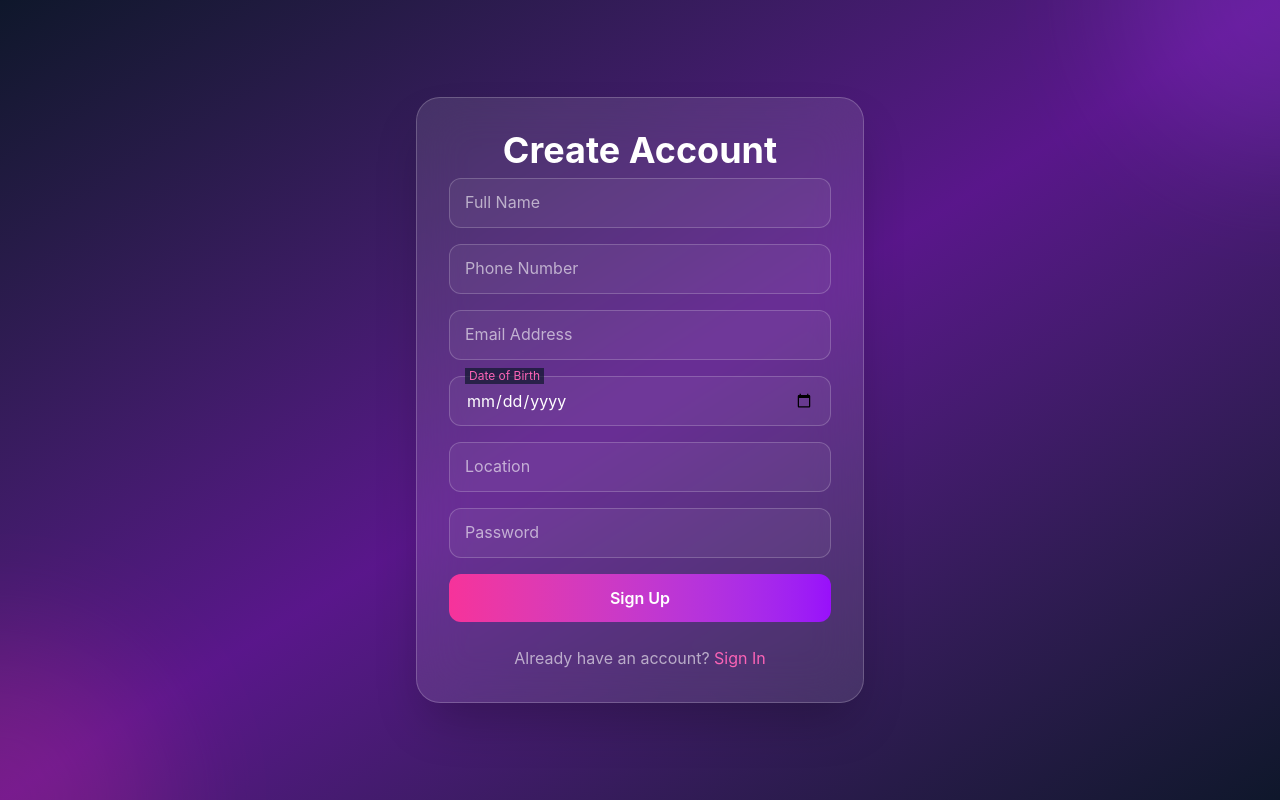
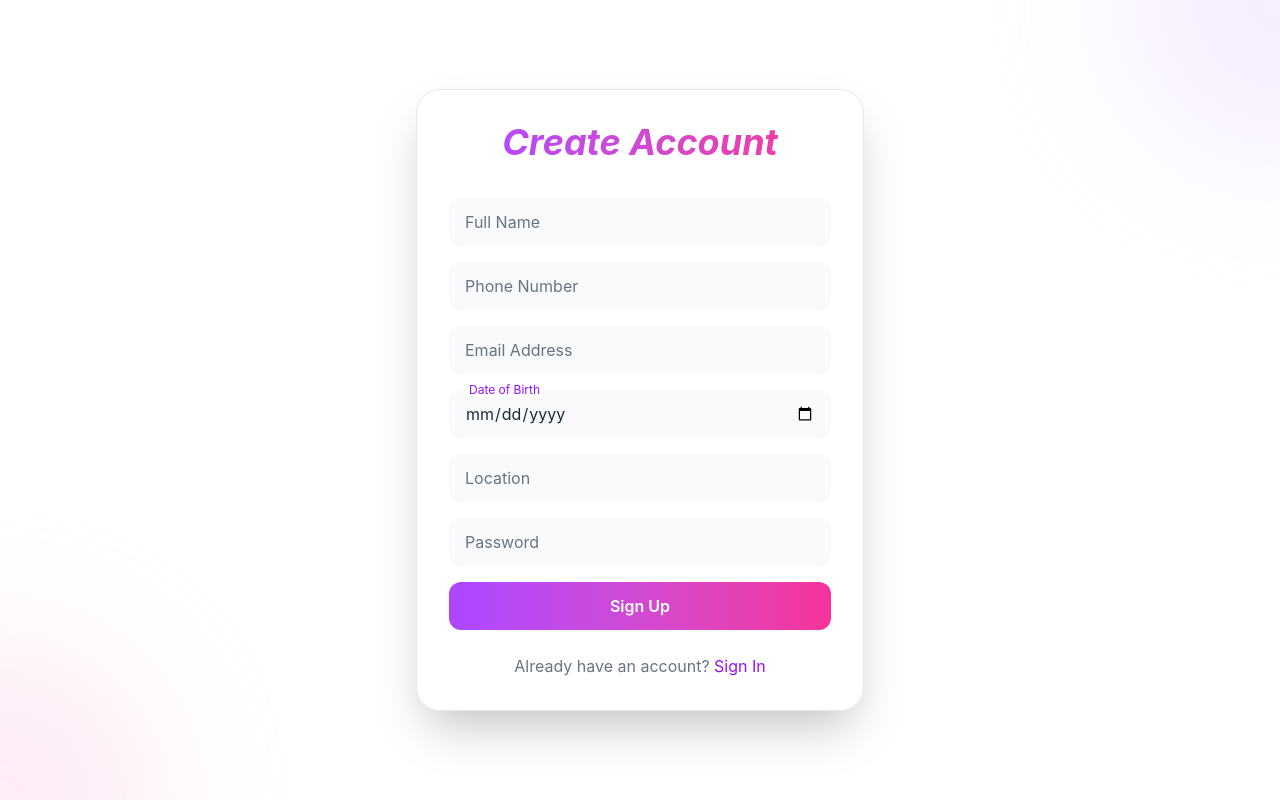
Before and after one commit to Maraki-Astatke/Register, a React (Vite) app in the folder user-register/: page /signup in a window 1280 px wide. Built offline with nearby package versions, Linux system fonts and the light colour scheme.

Commit message:
Change in UI

```diff
--- a/user-register/src/Pages/Signup.jsx
+++ b/user-register/src/Pages/Signup.jsx
@@ -33,48 +33,48 @@ export default function Signup() {
   };
 
   return (
-    <div className="min-h-screen flex items-center justify-center bg-gradient-to-br from-slate-900 via-purple-900 to-slate-900 p-4 relative overflow-hidden">
+    <div className="min-h-screen flex items-center justify-center bg-white p-4 relative overflow-hidden">
 
-
-      <div className="absolute inset-0">
-        <div className="absolute -top-40 -right-40 w-80 h-80 bg-purple-500 rounded-full blur-3xl opacity-20"></div>
-        <div className="absolute -bottom-40 -left-40 w-80 h-80 bg-pink-500 rounded-full blur-3xl opacity-20"></div>
+      {/* Background blobs */}
+      <div className="absolute inset-0 overflow-hidden">
+        <div className="absolute -top-40 -right-40 w-80 h-80 bg-purple-200 rounded-full blur-3xl opacity-40"></div>
+        <div className="absolute -bottom-40 -left-40 w-80 h-80 bg-pink-200 rounded-full blur-3xl opacity-40"></div>
       </div>
 
       <div className="max-w-md w-full relative z-10">
-        <div className="bg-white/10 backdrop-blur-xl p-8 rounded-3xl shadow-2xl border border-white/20">
+        <div className="relative bg-white/90 backdrop-blur-xl p-8 rounded-3xl shadow-2xl border border-gray-200">
 
-          <h2 className="text-4xl font-bold text-center text-white mb-2">
+          <h2 className="text-4xl italic font-bold mb-2 text-center bg-gradient-to-r from-purple-500 to-pink-500 bg-clip-text text-transparent">
             Create Account
           </h2>
 
 
           {error && (
-            <div className="mb-4 p-3 bg-red-500/20 border border-red-500/50 rounded-xl">
-              <p className="text-red-200 text-center text-sm">{error}</p>
+            <div className="mb-6 p-3 bg-red-100 border border-red-300 rounded-xl">
+              <p className="text-red-600 text-center text-sm">{error}</p>
             </div>
           )}
 
           <form onSubmit={handleSignup} className="space-y-4">
 
-
-            <div className="relative">
+            {/* Full Name */}
+            <div className="relative mt-9">
               <input
                 name="name"
                 value={form.name}
                 onChange={handleChange}
                 required
                 placeholder=" "
-                className="peer w-full px-4 py-3 rounded-xl bg-white/5 border border-white/20 text-white focus:outline-none focus:border-pink-500 focus:ring-2 focus:ring-pink-500/50"
+                className="peer w-full px-4 py-3 rounded-xl bg-gray-50  border-gray-300 text-gray-800 focus:outline-none focus:border-purple-500 focus:ring-2 focus:ring-purple-500/50"
               />
-              <label className="absolute left-4 top-3 text-white/60 transition-all
-                peer-focus:-top-2 peer-focus:text-xs peer-focus:text-pink-400 peer-focus:bg-slate-900/70 peer-focus:px-1
-                peer-not-placeholder-shown:-top-2 peer-not-placeholder-shown:text-xs peer-not-placeholder-shown:bg-slate-900/70 peer-not-placeholder-shown:px-1">
+              <label className="absolute left-4 top-3 text-gray-500 text-base transition-all
+                peer-focus:-top-2 peer-focus:text-xs peer-focus:text-purple-600 peer-focus:bg-white peer-focus:px-1
+                peer-not-placeholder-shown:-top-2 peer-not-placeholder-shown:text-xs peer-not-placeholder-shown:bg-white peer-not-placeholder-shown:px-1">
                 Full Name
               </label>
             </div>
 
-
+            {/* Phone Number */}
             <div className="relative">
               <input
                 name="phone"
@@ -82,16 +82,16 @@ export default function Signup() {
                 onChange={handleChange}
                 required
                 placeholder=" "
-                className="peer w-full px-4 py-3 rounded-xl bg-white/5 border border-white/20 text-white focus:outline-none focus:border-pink-500 focus:ring-2 focus:ring-pink-500/50"
+                className="peer w-full px-4 py-3 rounded-xl bg-gray-50  border-gray-300 text-gray-800 focus:outline-none focus:border-purple-500 focus:ring-2 focus:ring-purple-500/50"
               />
-              <label className="absolute left-4 top-3 text-white/60 transition-all
-                peer-focus:-top-2 peer-focus:text-xs peer-focus:text-pink-400 peer-focus:bg-slate-900/70 peer-focus:px-1
-                peer-not-placeholder-shown:-top-2 peer-not-placeholder-shown:text-xs peer-not-placeholder-shown:bg-slate-900/70 peer-not-placeholder-shown:px-1">
+              <label className="absolute left-4 top-3 text-gray-500 text-base transition-all
+                peer-focus:-top-2 peer-focus:text-xs peer-focus:text-purple-600 peer-focus:bg-white peer-focus:px-1
+                peer-not-placeholder-shown:-top-2 peer-not-placeholder-shown:text-xs peer-not-placeholder-shown:bg-white peer-not-placeholder-shown:px-1">
                 Phone Number
               </label>
             </div>
 
-
+            {/* Email */}
             <div className="relative">
               <input
                 name="email"
@@ -100,16 +100,16 @@ export default function Signup() {
                 onChange={handleChange}
                 required
                 placeholder=" "
-                className="peer w-full px-4 py-3 rounded-xl bg-white/5 border border-white/20 text-white focus:outline-none focus:border-pink-500 focus:ring-2 focus:ring-pink-500/50"
+                className="peer w-full px-4 py-3 rounded-xl bg-gray-50  border-gray-300 text-gray-800 focus:outline-none focus:border-purple-500 focus:ring-2 focus:ring-purple-500/50"
               />
-              <label className="absolute left-4 top-3 text-white/60 transition-all
-                peer-focus:-top-2 peer-focus:text-xs peer-focus:text-pink-400 peer-focus:bg-slate-900/70 peer-focus:px-1
-                peer-not-placeholder-shown:-top-2 peer-not-placeholder-shown:text-xs peer-not-placeholder-shown:bg-slate-900/70 peer-not-placeholder-shown:px-1">
+              <label className="absolute left-4 top-3 text-gray-500 text-base transition-all
+                peer-focus:-top-2 peer-focus:text-xs peer-focus:text-purple-600 peer-focus:bg-white peer-focus:px-1
+                peer-not-placeholder-shown:-top-2 peer-not-placeholder-shown:text-xs peer-not-placeholder-shown:bg-white peer-not-placeholder-shown:px-1">
                 Email Address
               </label>
             </div>
 
-
+            {/* Date of Birth */}
             <div className="relative">
               <input
                 name="dob"
@@ -117,14 +117,14 @@ export default function Signup() {
                 value={form.dob}
                 onChange={handleChange}
                 required
-                className="w-full px-4 py-3 rounded-xl bg-white/5 border border-white/20 text-white focus:outline-none focus:border-pink-500 focus:ring-2 focus:ring-pink-500/50"
+                className="peer w-full px-4 py-3 rounded-xl bg-gray-50  border-gray-300 text-gray-800 focus:outline-none focus:border-purple-500 focus:ring-2 focus:ring-purple-500/50"
               />
-              <label className="absolute left-4 -top-2 text-xs text-pink-400 bg-slate-900/70 px-1">
+              <label className="absolute left-4 -top-2 text-xs text-purple-600 bg-white px-1">
                 Date of Birth
               </label>
             </div>
 
-
+            {/* Location */}
             <div className="relative">
               <input
                 name="location"
@@ -132,15 +132,16 @@ export default function Signup() {
                 onChange={handleChange}
                 required
                 placeholder=" "
-                className="peer w-full px-4 py-3 rounded-xl bg-white/5 border border-white/20 text-white focus:outline-none focus:border-pink-500 focus:ring-2 focus:ring-pink-500/50"
+                className="peer w-full px-4 py-3 rounded-xl bg-gray-50  border-gray-300 text-gray-800 focus:outline-none focus:border-purple-500 focus:ring-2 focus:ring-purple-500/50"
               />
-              <label className="absolute left-4 top-3 text-white/60 transition-all
-                peer-focus:-top-2 peer-focus:text-xs peer-focus:text-pink-400 peer-focus:bg-slate-900/70 peer-focus:px-1
-                peer-not-placeholder-shown:-top-2 peer-not-placeholder-shown:text-xs peer-not-placeholder-shown:bg-slate-900/70 peer-not-placeholder-shown:px-1">
+              <label className="absolute left-4 top-3 text-gray-500 text-base transition-all
+                peer-focus:-top-2 peer-focus:text-xs peer-focus:text-purple-600 peer-focus:bg-white peer-focus:px-1
+                peer-not-placeholder-shown:-top-2 peer-not-placeholder-shown:text-xs peer-not-placeholder-shown:bg-white peer-not-placeholder-shown:px-1">
                 Location
               </label>
             </div>
 
+            {/* Password */}
             <div className="relative">
               <input
                 name="password"
@@ -149,29 +150,30 @@ export default function Signup() {
                 onChange={handleChange}
                 required
                 placeholder=" "
-                className="peer w-full px-4 py-3 rounded-xl bg-white/5 border border-white/20 text-white focus:outline-none focus:border-pink-500 focus:ring-2 focus:ring-pink-500/50"
+                className="peer w-full px-4 py-3 rounded-xl bg-gray-50  border-gray-300 text-gray-800 focus:outline-none focus:border-purple-500 focus:ring-2 focus:ring-purple-500/50"
               />
-              <label className="absolute left-4 top-3 text-white/60 transition-all
-                peer-focus:-top-2 peer-focus:text-xs peer-focus:text-pink-400 peer-focus:bg-slate-900/70 peer-focus:px-1
-                peer-not-placeholder-shown:-top-2 peer-not-placeholder-shown:text-xs peer-not-placeholder-shown:bg-slate-900/70 peer-not-placeholder-shown:px-1">
+              <label className="absolute left-4 top-3 text-gray-500 text-base transition-all
+                peer-focus:-top-2 peer-focus:text-xs peer-focus:text-purple-600 peer-focus:bg-white peer-focus:px-1
+                peer-not-placeholder-shown:-top-2 peer-not-placeholder-shown:text-xs peer-not-placeholder-shown:bg-white peer-not-placeholder-shown:px-1">
                 Password
               </label>
             </div>
 
-
+            {/* Button */}
             <button
               type="submit"
               disabled={isLoading}
-              className="w-full py-3 rounded-xl bg-gradient-to-r from-pink-500 to-purple-600 text-white font-semibold"
+              className="w-full py-3 rounded-xl bg-gradient-to-r from-purple-500 to-pink-500 text-white font-semibold hover:shadow-lg transition-all"
             >
               {isLoading ? "Creating account..." : "Sign Up"}
             </button>
 
           </form>
 
-          <div className="mt-6 text-center text-white/60">
+          {/* Sign In Link */}
+          <div className="mt-6 text-center text-gray-500">
             Already have an account?{" "}
-            <Link to="/login" className="text-pink-400 hover:underline">
+            <Link to="/login" className="text-purple-600 hover:underline">
               Sign In
             </Link>
           </div>
```
Also changed, not shown: user-register/src/Pages/Login.jsx (+25 -26 lines), user-register/src/Pages/Welcome.jsx (+19 -14 lines).
